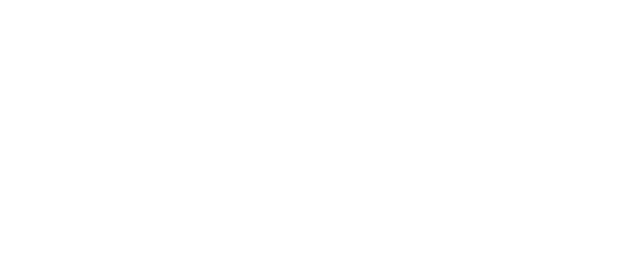
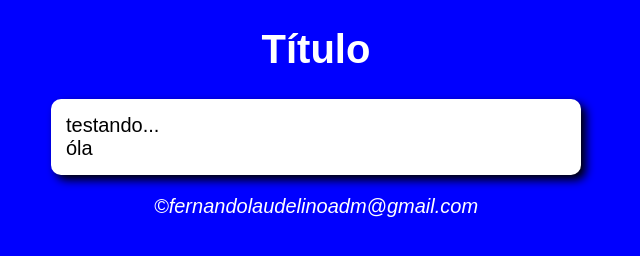
Before and after one commit to Fernando-Laudelino/verificador-de-idade, a plain HTML site: page index.html in a window 1280 px wide. Shown: the whole page, without its empty margins (324-964 px from the left). Drawn offline with Linux system fonts and the light colour scheme.

Commit message:
Arquivo na base

```diff
--- a/index.html
+++ b/index.html
@@ -8,13 +8,20 @@
     <link rel="stylesheet" href="styles.css">
 </head>
 <body>
-    <h1></h1>
-    <div id="msg">
-
-    </div>
-    <div id="foto">
-
-    </div>
+    <header>
+        <h1>Título</h1>
+    </header>
+    <section>
+        <div id="msg">
+            testando...
+        </div>
+        <div id="foto">
+            óla
+        </div>
+    </section>
+    <footer>
+        <p>&copy;fernandolaudelinoadm@gmail.com</p>
+    </footer>
     <script src="script.js"></script>
 </body>
 </html>
--- a/styles.css
+++ b/styles.css
@@ -0,0 +1,24 @@
+body{
+    background: blue;
+    font: normal 15pt Arial;
+}
+
+header{
+    color: white;
+    text-align: center;
+}
+
+section{
+    background: white;
+    border-radius: 10px;
+    padding: 15px;
+    width: 500px;
+    margin: auto;
+    box-shadow: 5px 5px 10px black;
+}
+
+footer{
+    color: white;
+    text-align: center;
+    font-style: italic;
+}
```
